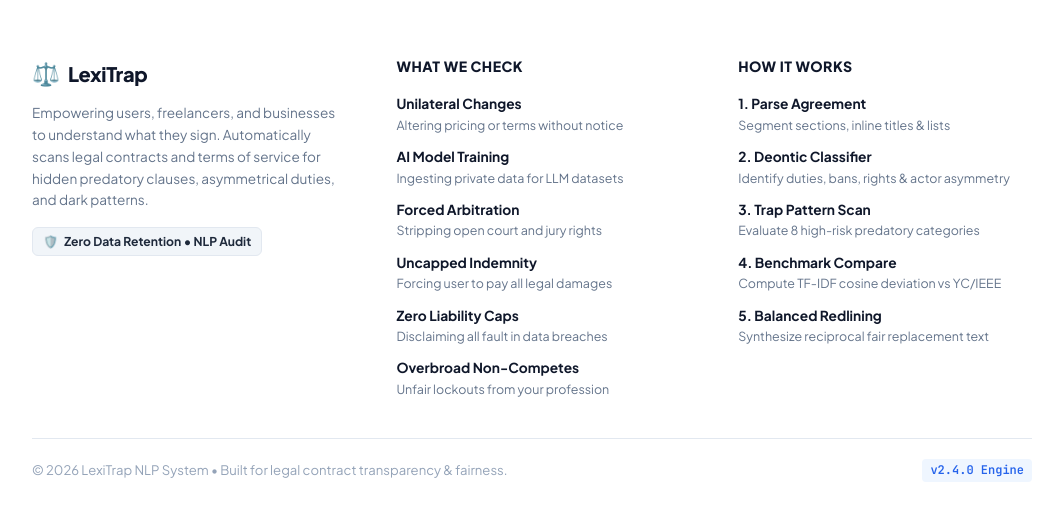
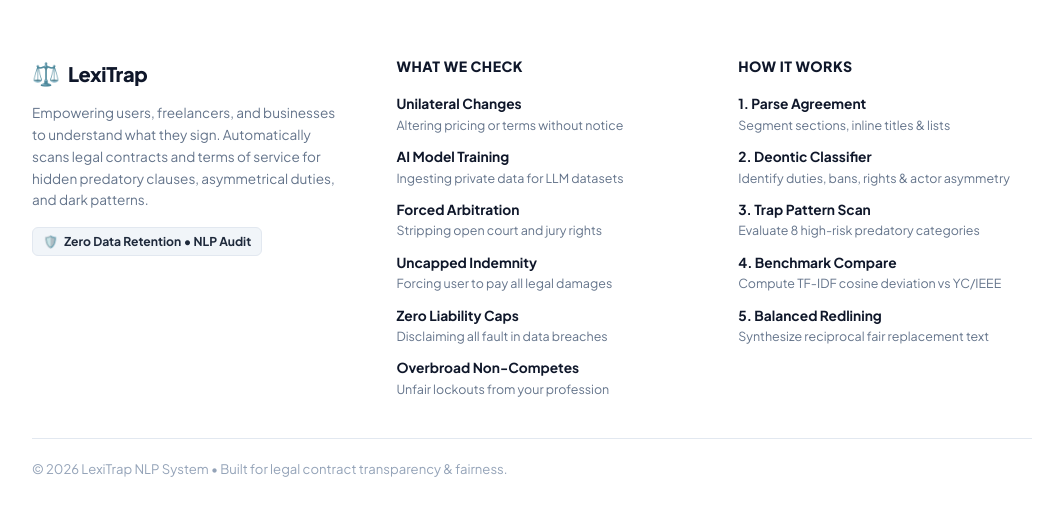
Before and after one commit to Abhijeet0848/LexiTrap, a Flask app: page / in a window 1280 px wide. Shown: the part 1024-1534 px from the top of the page, without its empty margins (108-1171 px from the left). After the commit the page ends 1501 px from the top, so only its background shows below. Run offline with Flask 3, Linux system fonts and the light colour scheme; some libraries are stand-ins or nearby versions.

Commit message:
fix(ui): remove v2.4.0 Engine badge from footer

```diff
--- a/templates/index.html
+++ b/templates/index.html
@@ -336,7 +336,6 @@
 
             <div class="footer-bottom-bar">
                 <span>© 2026 LexiTrap NLP System • Built for legal contract transparency & fairness.</span>
-                <span class="footer-version">v2.4.0 Engine</span>
             </div>
         </div>
     </footer>
```
